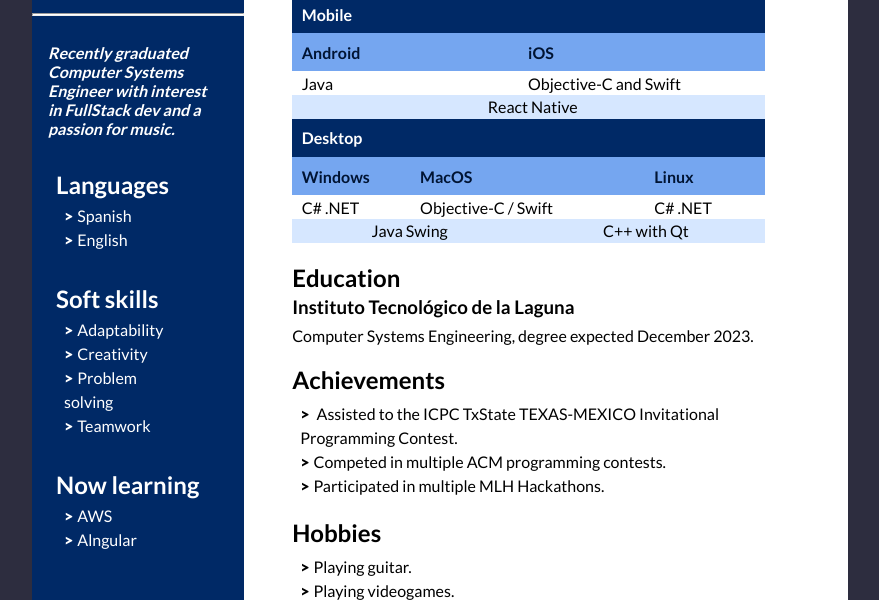
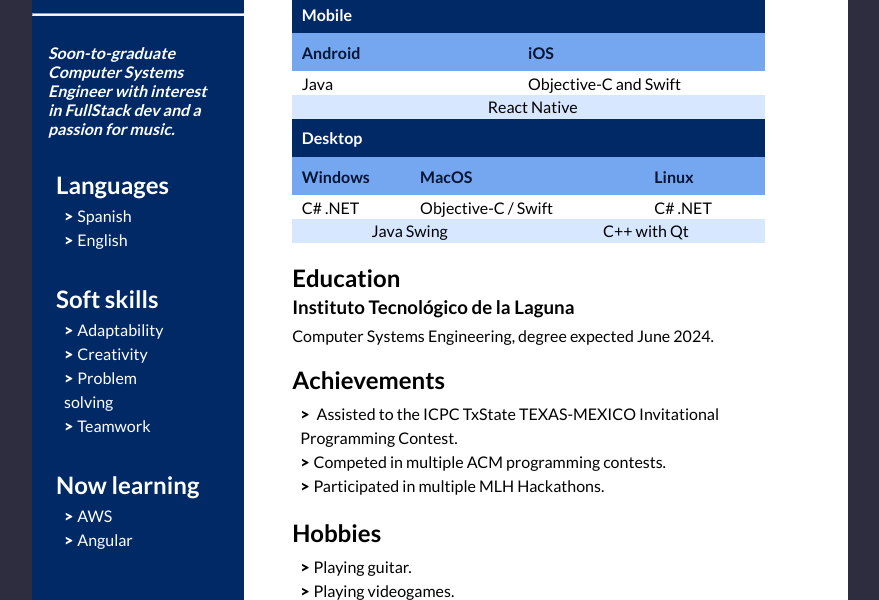
Before and after one commit to rccastruita/resume, a plain HTML site: page index.html in a window 1280 px wide. Shown: the part 360-960 px from the top of the page, without its empty margins (200-1079 px from the left). Drawn offline with Linux system fonts and the light colour scheme.

Commit message:
Update ago/23

```diff
--- a/index.html
+++ b/index.html
@@ -10,7 +10,7 @@
   <link href="https://fonts.googleapis.com/css2?family=Lato:wght@400;700;900&display=swap" rel="stylesheet">
 
   <link rel="stylesheet" href="style.css">
-  <title>Document</title>
+  <title>Resume</title>
 </head>
 <body>
   <main>
@@ -23,8 +23,8 @@
 
       <h3>Address</h3>
       <p>
-        Presa Vicente Guerrero 120
-        Torreon, Coah.
+        Presa Vicente Guerrero
+        120 Torreon, Coah.
       </p>
 
       <h3>Phone</h3>
@@ -36,7 +36,7 @@
       <hr><br>
 
       <p class="summary">
-        Recently graduated Computer Systems Engineer with interest in FullStack dev
+        Soon-to-graduate Computer Systems Engineer with interest in FullStack dev
         and a passion for music.
       </p>
 
@@ -62,7 +62,7 @@
           <h1>Now learning</h1>
           <ul>
             <li>AWS</li>
-            <li>Alngular</li>
+            <li>Angular</li>
           </ul>
         </div>
       </div>
@@ -150,7 +150,7 @@
 
       <h2>Education</h2>
       <h3 class="section-subheader">Instituto Tecnológico de la Laguna</h3>
-      <p>Computer Systems Engineering, degree expected December 2023.</p>
+      <p>Computer Systems Engineering, degree expected June 2024.</p>
 
       <h2>Achievements</h2>
       <ul>
```
